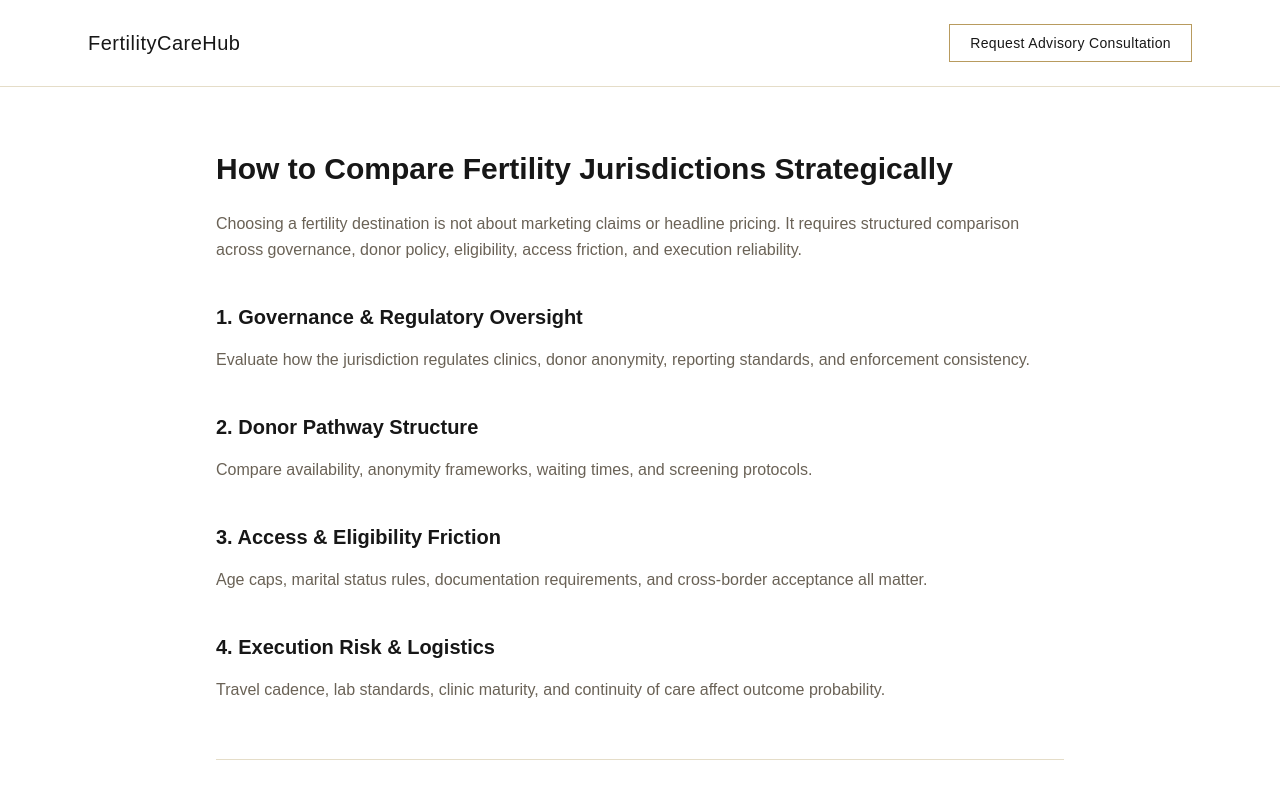
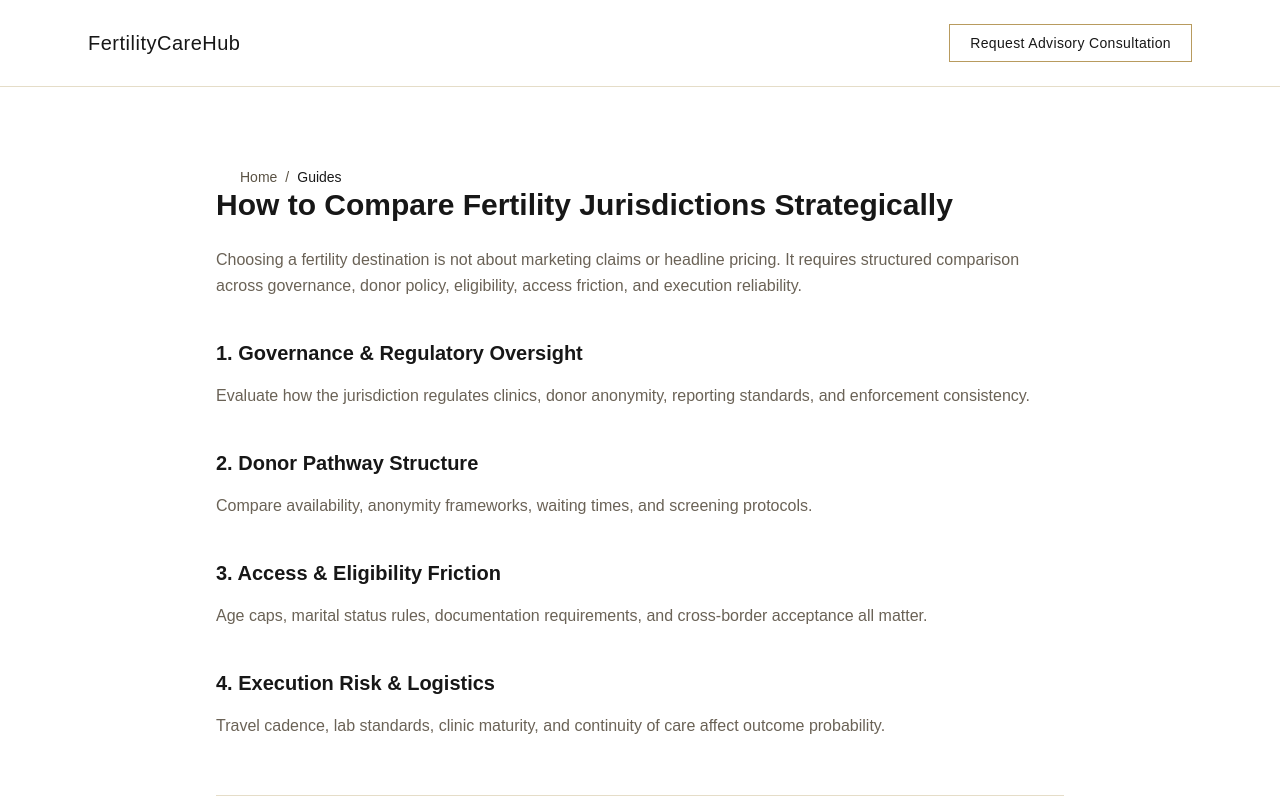
Before and after one commit to fmeliteintl-collab/fertilitycarehub-web, a Next.js app: page /how-to-compare-fertility-jurisdictions in a window 1280 px wide. Shown: the top 797 px of the page. Built offline with nearby package versions, Linux system fonts and the light colour scheme.

Commit message:
SEO: add breadcrumbs + schema to comparison pillar page

```diff
--- a/app/how-to-compare-fertility-jurisdictions/page.tsx
+++ b/app/how-to-compare-fertility-jurisdictions/page.tsx
@@ -1,8 +1,23 @@
+import Breadcrumbs from "../components/Breadcrumbs";
+import CountryWebPageSchema from "../components/CountryWebPageSchema";
 import Link from "next/link";
 
 export default function CompareFertilityJurisdictionsPage() {
   return (
     <main className="max-w-4xl mx-auto px-6 py-16">
+        <Breadcrumbs
+        items={[
+          { name: "Home", href: "/" },
+          { name: "Guides", href: "/how-to-compare-fertility-jurisdictions" },
+        ]}
+      />
+
+      <CountryWebPageSchema
+        countryName="Guides"
+        countrySlug="how-to-compare-fertility-jurisdictions"
+        title="How to Compare Fertility Jurisdictions Strategically"
+        description="A structured framework to compare fertility destinations based on governance, donor pathway, eligibility friction, and execution risk."
+      />
       <h1 className="text-3xl font-semibold mb-6">
         How to Compare Fertility Jurisdictions Strategically
       </h1>
```
